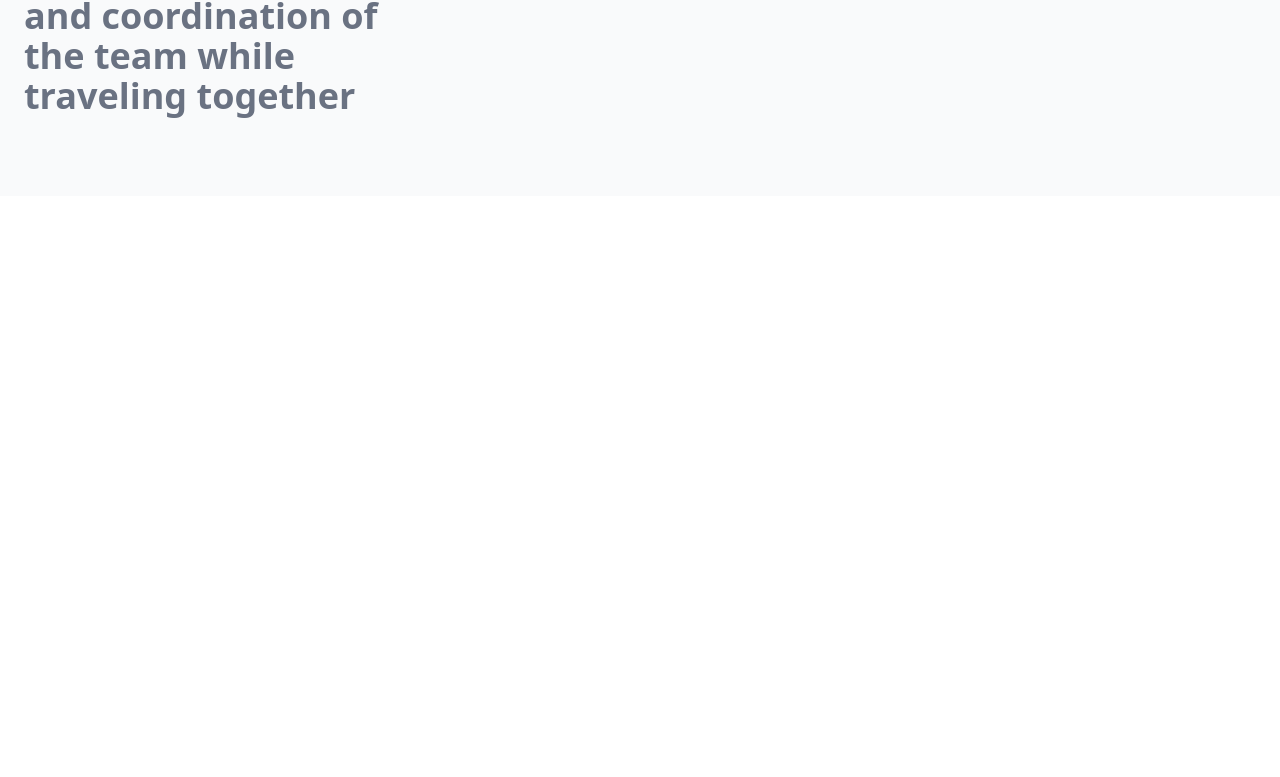
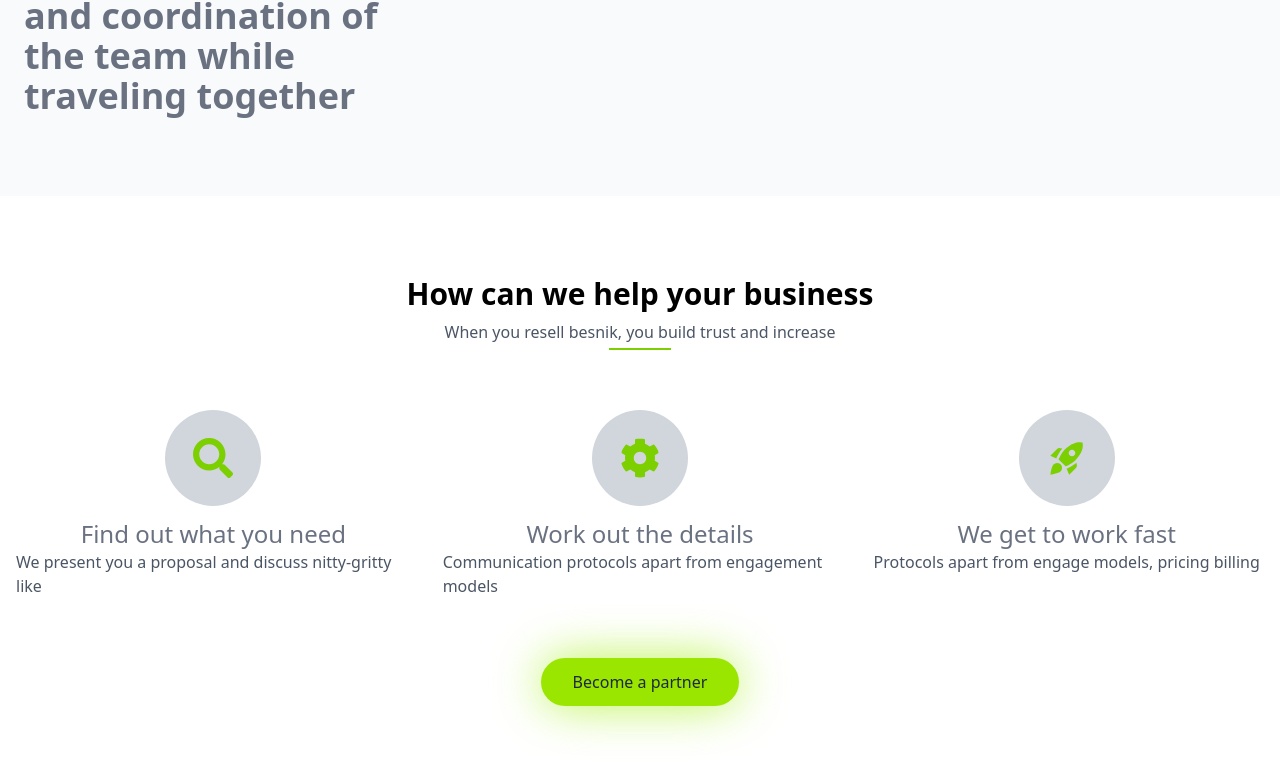
Before and after one commit to Hiroshana/react-landing-page, a React (Vite) app: page / in a window 1280 px wide. Shown: the part 1201-1978 px from the top of the page. Before the commit the page ends 1397 px from the top, so only its background shows below. Built offline with nearby package versions, Linux system fonts and the light colour scheme.

Commit message:
Add feature section

```diff
--- a/src/App.jsx
+++ b/src/App.jsx
@@ -3,6 +3,7 @@ import CompanyLogo from './components/CompanyLogo'
 import Hero from './components/Hero'
 import Navbar from './components/Navbar'
 import PurposeSection from './components/PurposeSection'
+import FeatureSection from './components/FeatureSection'
 
 function App() {
 
@@ -14,6 +15,7 @@ function App() {
         <Hero />
         <CompanyLogo />
         <PurposeSection />
+        <FeatureSection />
       </div>
 
     </main>
--- /dev/null
+++ b/src/components/FeatureSection.jsx
@@ -0,0 +1,64 @@
+import React from 'react'
+import { FaSearch, FaCog } from "react-icons/fa";
+import { MdRocketLaunch } from "react-icons/md";
+
+const FeatureSection = () => {
+    const features = [
+        {
+            icon: <FaSearch className='text-lime-500 size-10' />,
+            title: "Find out what you need",
+            description: "We present you a proposal and discuss nitty-gritty like"
+        },
+        {
+            icon: <FaCog className='text-lime-500 size-10' />,
+            title: "Work out the details",
+            description: "Communication protocols apart from engagement models"
+        },
+        {
+            icon: <MdRocketLaunch className='text-lime-500 size-10' />,
+            title: "We get to work fast",
+            description: "Protocols apart from engage models, pricing billing"
+        }
+    ]
+
+    return (
+        <section className='container mx-auto px-4 py-20'>
+            { /** * Header text */}
+            <div className='text-center mb-15'>
+                <h2 className='text-3xl font-bold mb-2'>How can we help your business</h2>
+                <p className='text-gray-600'>When you resell besnik, you build trust and increase</p>
+                <div className='border-t-2 border-lime-500 w-[5%] flex-row flex-col items-center mx-auto mt-1'></div>
+            </div>
+
+            { /** * Features box */}
+
+            <div className='grid grid-cols-1 md:grid-cols-3 gap-8'>
+                {features.map((feature, index) => (
+                    <div key={index}>
+                        <div className='flex flex-col items-center'>
+                            <div className='mb-3'>
+                                <div className='w-24 h-24 rounded-full flex justify-center items-center bg-gray-300'>
+                                    {feature.icon}
+                                </div>
+                            </div>
+                            <h3 className='text-2xl font-medium text-gray-500'>{feature.title}</h3>
+                            <p className='text-gray-600'>{feature.description}</p>
+                        </div>
+
+                    </div>
+                ))}
+
+            </div>
+
+            { /** * Button */}
+            <div className='text-center mt-15'>
+                <button className='bg-lime-400 text-gray-800 cursor-pointer px-8 py-3 rounded-full font-medium hover:bg-lime-600 hover:text-white transition-colors relative'>Become a partner
+                    <div className='absolute -z-10 w-full h-full rounded-full  bg-lime-300 blur-xl top-0 left-0'></div>
+                </button>
+            </div>
+
+        </section>
+    )
+}
+
+export default FeatureSection
--- a/src/components/PurposeSection.jsx
+++ b/src/components/PurposeSection.jsx
@@ -15,7 +15,7 @@ const PurposeSection = () => {
     ];
 
     return (
-        <section className='w-full bg-gray-50'>
+        <section id="about" className='w-full bg-gray-50'>
             <div className='container mx-auto py-20 px-6'>
                 <div class="grid grid-cols-1 md:grid-cols-3 gap-8">
                     <div class="...">
```
